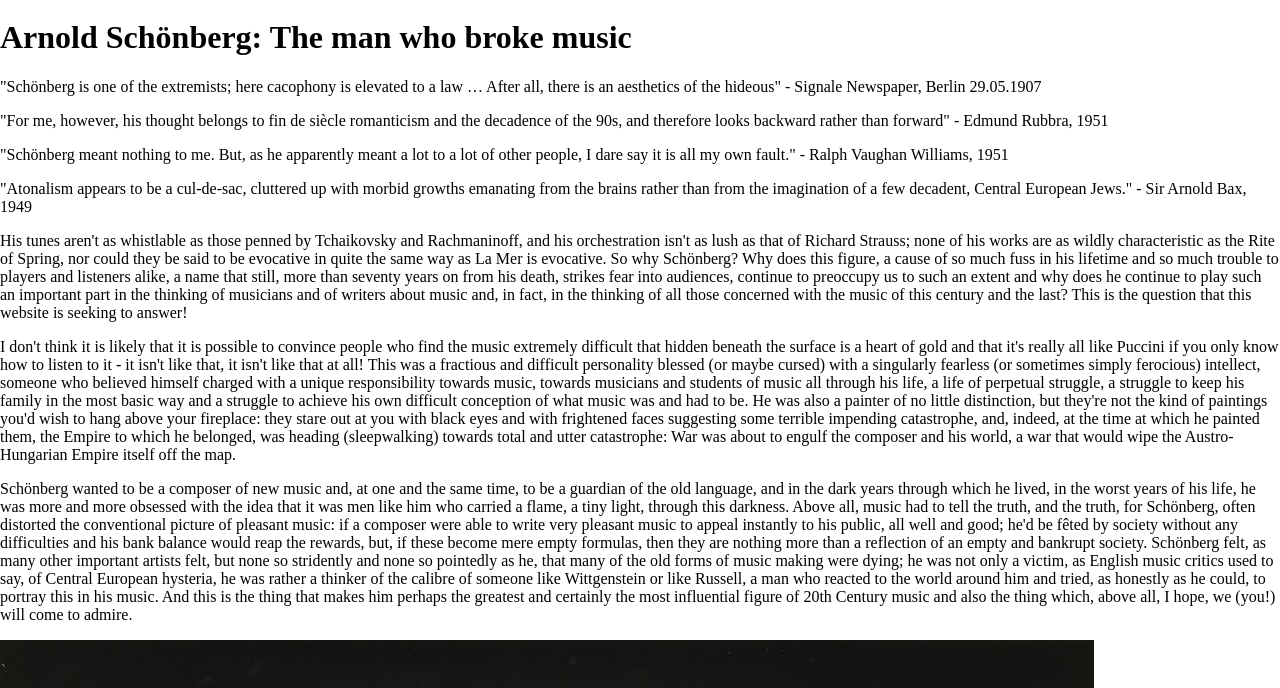
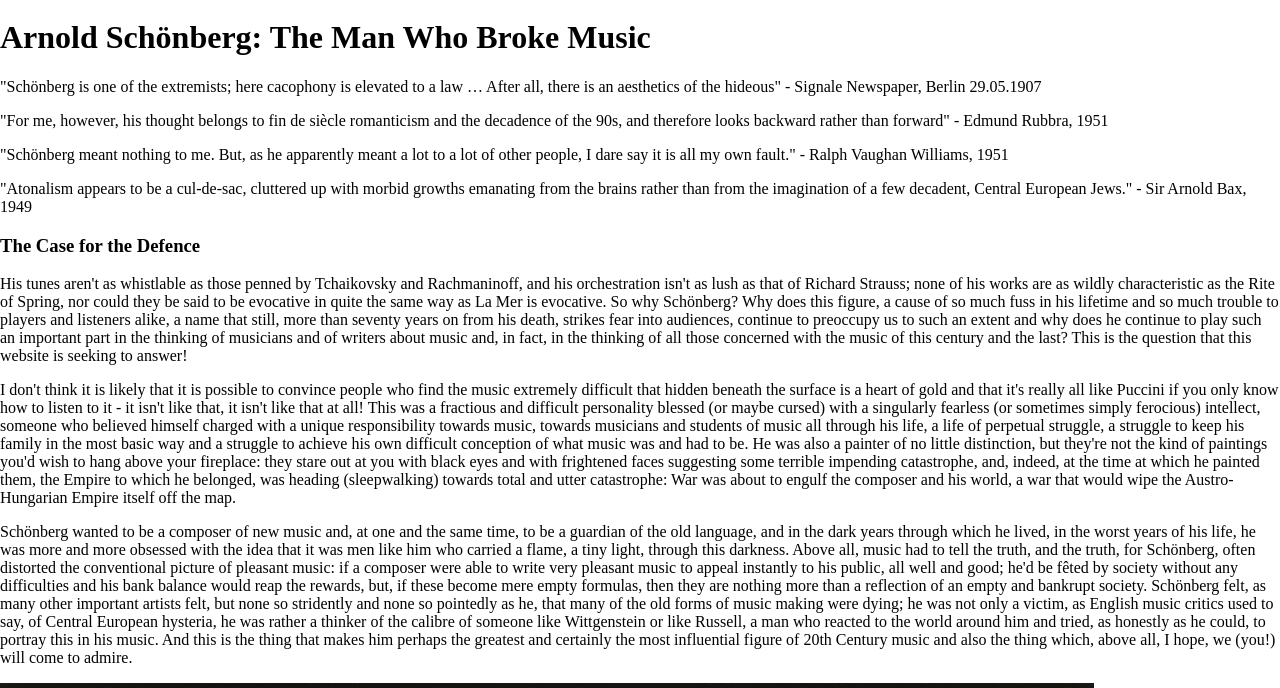
Before and after one commit to Faustus-in-Berlin/website, a plain HTML site: page index.html in a window 1280 px wide. Shown: the part 712-1400 px from the top of the page. Drawn offline with Linux system fonts and the light colour scheme.

Commit message:
Update index.html

```diff
--- a/index.html
+++ b/index.html
@@ -15,7 +15,7 @@
     <a href="https://www.youtube.com/watch?v=WqqUNFoEj70" target="blank"><img src = "scandal.jpg" alt = "'The next Schönberg concert in Vienna' from the newspaper Die Zeit, April 6 1913"></a>
 </div>
 <div>
-    <h1><b>Arnold Schönberg: The man who broke music</b></h1>
+    <h1><b>Arnold Schönberg: The Man Who Broke Music</b></h1>
 </div>
 <div>
     <p>"Schönberg is one of the extremists; here cacophony is elevated to a law … After all, there is an aesthetics of the hideous" - Signale Newspaper, Berlin 29.05.1907</p>
@@ -23,6 +23,10 @@
     <p>"Schönberg meant nothing to me. But, as he apparently meant a lot to a lot of other people, I dare say it is all my own fault." - Ralph Vaughan Williams, 1951</p>
     <p>"Atonalism appears to be a cul-de-sac, cluttered up with morbid growths emanating from the brains rather than from the imagination of a few decadent, Central European Jews." - Sir Arnold Bax, 1949</p>
 </div>
+<div>
+    <h3>The Case for the Defence</h3>
+</div>
+<div>
     <p>His tunes aren't as whistlable as those penned by Tchaikovsky and Rachmaninoff, and his orchestration isn't as lush as that of Richard Strauss; none of his works are as wildly characteristic as the Rite of Spring, nor could they be said to be evocative in quite the same way as La Mer is evocative. So why Schönberg? Why does this figure, a cause of so much fuss in his lifetime and so much trouble to players and listeners alike, a name that still, more than seventy years on from his death, strikes fear into audiences, continue to preoccupy us to such an extent and why does he continue to play such an important part in the thinking of musicians and of writers about music and, in fact, in the thinking of all those concerned with the music of this century and the last? This is the question that this website is seeking to answer!</p>
     I don't think it is likely that it is possible to convince people who find the music extremely difficult that hidden beneath the surface is a heart of gold and that it's really all like Puccini if you only know how to listen to it - it isn't like that, it isn't like that at all! This was a fractious and difficult personality blessed (or maybe cursed) with a singularly fearless (or sometimes simply ferocious) intellect, someone who believed himself charged with a unique responsibility towards music, towards musicians and students of music all through his life, a life of perpetual struggle, a struggle to keep his family in the most basic way and a struggle to achieve his own difficult conception of what music was and had to be. He was also a painter of no little distinction, but they're not the kind of paintings you'd wish to hang above your fireplace: they stare out at you with black eyes and with frightened faces suggesting some terrible impending catastrophe, and, indeed, at the time at which he painted them, the Empire to which he belonged, was heading (sleepwalking) towards total and utter catastrophe: War was about to engulf the composer and his world, a war that would wipe the Austro-Hungarian Empire itself off the map.</p>
     Schönberg wanted to be a composer of new music and, at one and the same time, to be a guardian of the old language, and in the dark years through which he lived, in the worst years of his life, he was more and more obsessed with the idea that it was men like him who carried a flame, a tiny light, through this darkness. Above all, music had to tell the truth, and the truth, for Schönberg, often distorted the conventional picture of pleasant music: if a composer were able to write very pleasant music to appeal instantly to his public, all well and good; he'd be fêted by society without any difficulties and his bank balance would reap the rewards, but, if these become mere empty formulas, then they are nothing more than a reflection of an empty and bankrupt society. Schönberg felt, as many other important artists felt, but none so stridently and none so pointedly as he, that many of the old forms of music making were dying; he was not only a victim, as English music critics used to say, of Central European hysteria, he was rather a thinker of the calibre of someone like Wittgenstein or like Russell, a man who reacted to the world around him and tried, as honestly as he could, to portray this in his music. And this is the thing that makes him perhaps the greatest and certainly the most influential figure of 20th Century music and also the thing which, above all, I hope, we (you!) will come to admire.</p>
```
